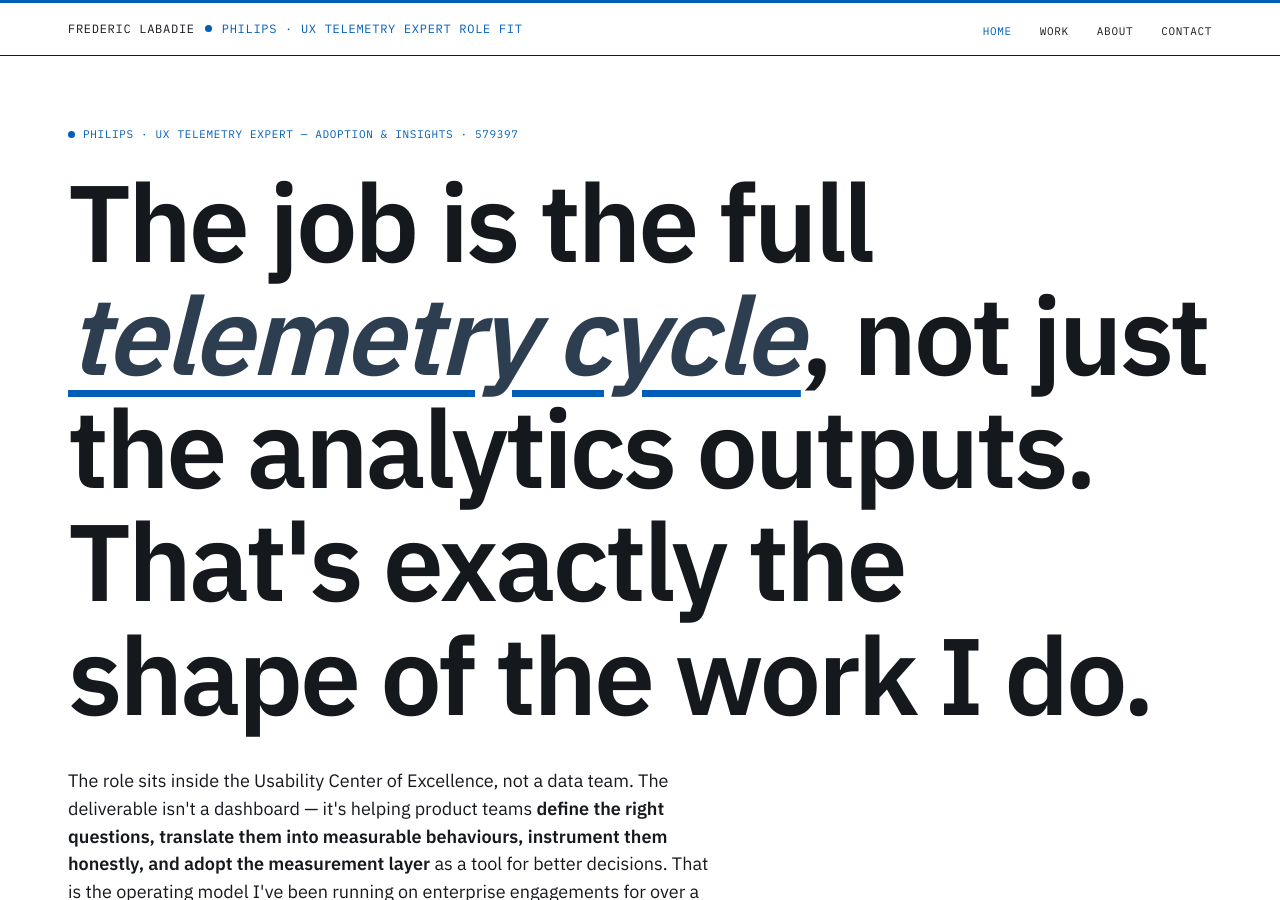
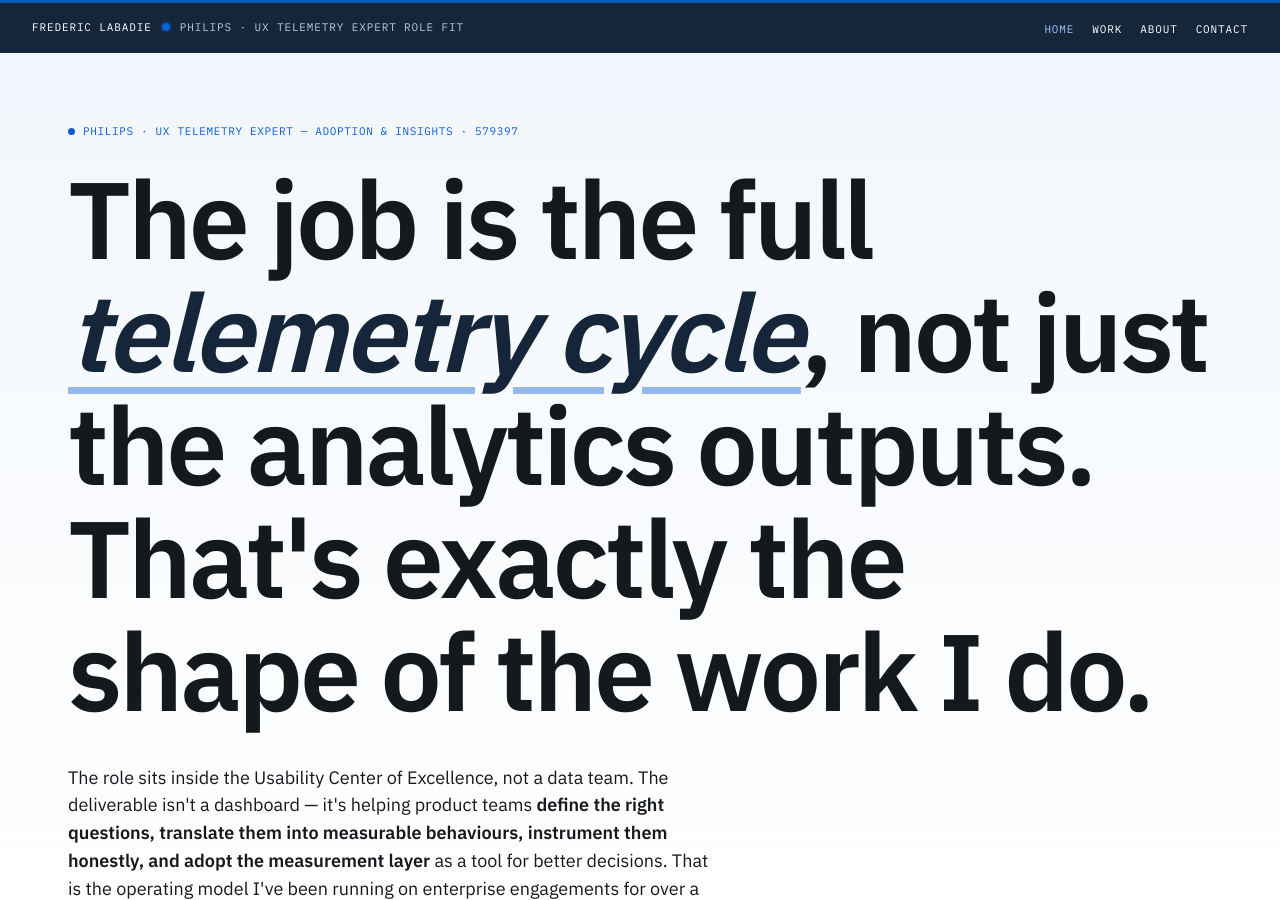
Before and after one commit to fredericlabadie/fredericlabadie.github.io, a Jekyll site: the page built from philips/index.html, in a window 1280 px wide and 900 px high. Built offline with Jekyll 4.4.1, drawn with Linux system fonts in a browser that asks for light colours; comment, search, counter and statistics services are not loaded.

Commit message:
Load Philips blueprint design layer

```diff
--- a/_layouts/philips.html
+++ b/_layouts/philips.html
@@ -2,6 +2,7 @@
 <html lang="en">
   <head>
     {% include philips-head.html %}
+    <link rel="stylesheet" href="{{ '/css/philips-blueprint.css' | relative_url }}" />
   </head>
   <body class="philips-microsite">
     <a class="skip-link" href="{{ page.skip_link | default: '#top' }}"
```
